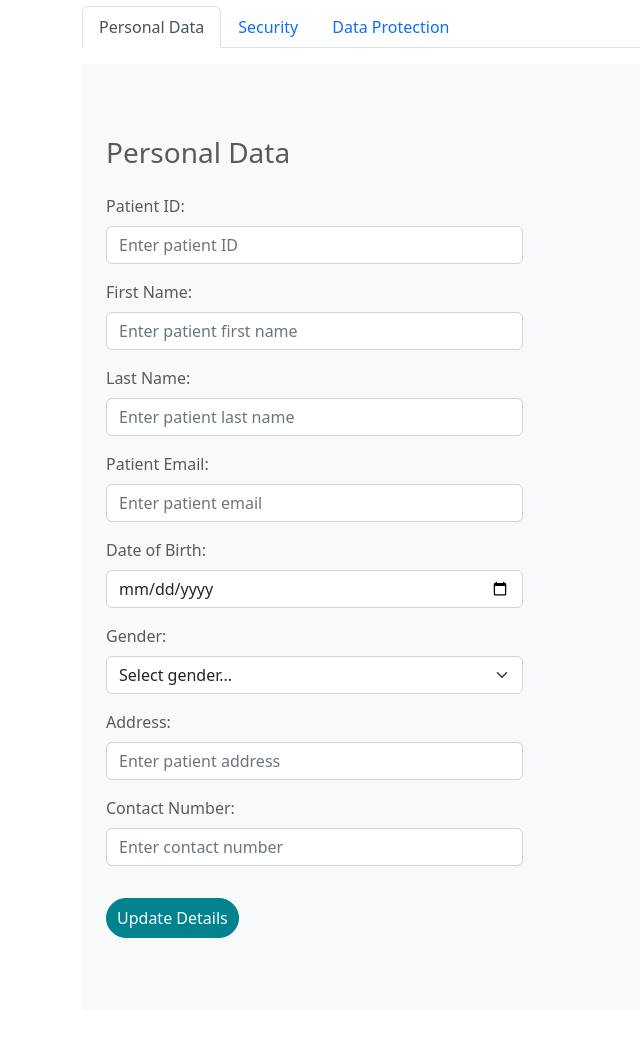
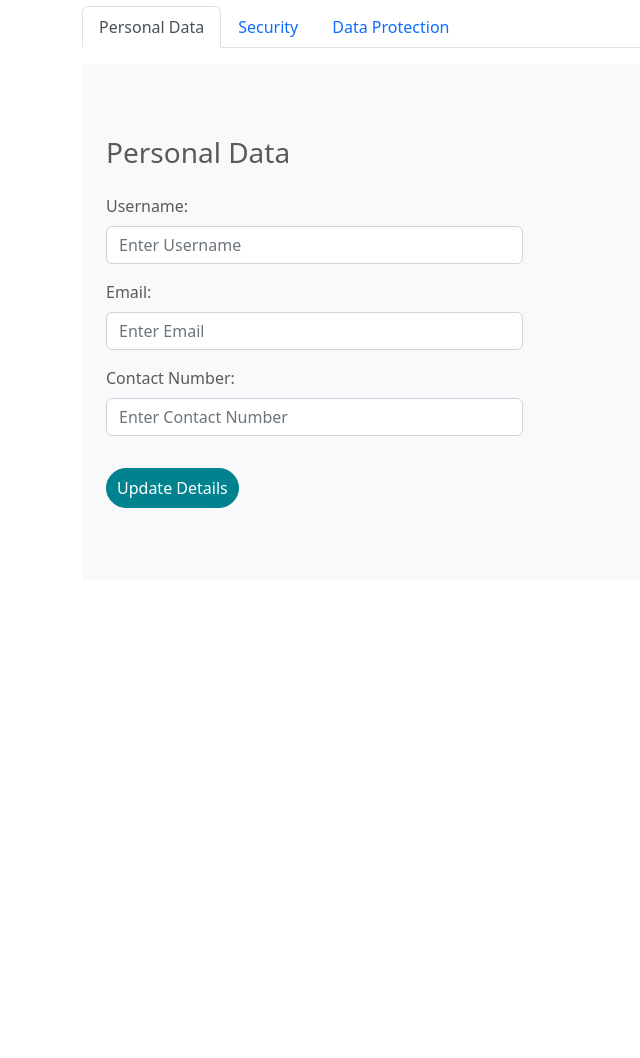
Before and after one commit to rodrigobivarazevedo/EHR_SYSTEM, a PHP site: page /MyFastCARE/profile.php in a window 1280 px wide. Shown: the part 219-1277 px from the top of the page, without its empty margins (0-640 px from the left). After the commit the page ends 727 px from the top, so only its background shows below. Run offline with PHP 8.4, Linux system fonts and the light colour scheme; the visitor is signed in with stand-in values (Sample User, id 1); some libraries are stand-ins or nearby versions.

Commit message:
get personal details working

```diff
--- a/ui/MyFastCARE/profile.php
+++ b/ui/MyFastCARE/profile.php
@@ -106,48 +106,23 @@ if (!isset($_SESSION['UserID'])) {
                         <div class="col-md-5">
 
                             <div class="container p-4">
-                            <h3 class="mb-4" id="editTitle">Personal Data</h3>
-                                    <!-- Patient Creation Form -->
-                                    <form id="updatePatientForm" class="mt-3">
+                            <h3 class="mb-4" id="personalTitle">Personal Data</h3>
+                                    <!-- Update personal details Form -->
+                                    <form id="updatePersonalForm" class="mt-3">
                                         <div class="mb-3">
-                                            <label for="PatientID_update" class="form-label">Patient ID:</label>
-                                            <input type="text" class="form-control" id="PatientID_update" placeholder="Enter patient ID" required>
+                                            <label for="username_update" class="form-label">Username:</label>
+                                            <input type="text" class="form-control" id="username_update" placeholder="Enter Username" required>
                                         </div>
                                         <div class="mb-3">
-                                            <label for="firstname_update" class="form-label">First Name:</label>
-                                            <input type="text" class="form-control" id="firstname_update" placeholder="Enter patient first name" required>
+                                            <label for="email_update" class="form-label">Email:</label>
+                                            <input type="text" class="form-control" id="email_update" placeholder="Enter Email" required>
                                         </div>
                                         <div class="mb-3">
-                                            <label for="lastname_update" class="form-label">Last Name:</label>
-                                            <input type="text" class="form-control" id="lastname_update" placeholder="Enter patient last name" required>
-                                        </div>
-                                        <div class="mb-3">
-                                            <label for="patientEmail_update" class="form-label">Patient Email:</label>
-                                            <input type="email" class="form-control" id="patientEmail_update" placeholder="Enter patient email" required>
-                                        </div>
-                                        <div class="mb-3">
-                                            <label for="patientBirthdate_update" class="form-label">Date of Birth:</label>
-                                            <input type="date" class="form-control" id="patientBirthdate_update" required>
-                                        </div>
-                                        <div class="mb-3">
-                                            <label for="patientGender_update" class="form-label">Gender:</label>
-                                            <select id="patientGender_update" class="form-select" required>
-                                                <option disabled selected value="">Select gender...</option>
-                                                <option value="Male">Male</option>
-                                                <option value="Female">Female</option>
-                                                <option value="Other">Other</option>
-                                            </select>
-                                        </div>
-                                        <div class="mb-3">
-                                            <label for="patientAddress_update" class="form-label">Address:</label>
-                                            <input type="text" class="form-control" id="patientAddress_update" placeholder="Enter patient address">
-                                        </div>
-                                        <div class="mb-3">
-                                            <label for="patientContactNumber_update" class="form-label">Contact Number:</label>
-                                            <input type="tel" class="form-control" id="patientContactNumber_update" placeholder="Enter contact number">
+                                            <label for="contact_update" class="form-label">Contact Number:</label>
+                                            <input type="tel" class="form-control" id="contact_update" placeholder="Enter Contact Number" required>
                                         </div>
                                     </form>
-                                    <button type="button" class="btn btn-primary mt-3" onclick="update_patient()">Update Details</button>
+                                    <button type="button" class="btn btn-primary mt-3" onclick="update_personal_details()">Update Details</button>
                             </div>
                         </div>
                 </div>
@@ -162,48 +137,17 @@ if (!isset($_SESSION['UserID'])) {
                     <div class="col-md-5">
 
                         <div class="container p-4">
-                        <h3 class="mb-4" id="editTitle">Login Data</h3>
-                                <!-- Patient Creation Form -->
-                                <form id="updatePatientForm" class="mt-3">
-                                    <div class="mb-3">
-                                        <label for="PatientID_update" class="form-label">Patient ID:</label>
-                                        <input type="text" class="form-control" id="PatientID_update" placeholder="Enter patient ID" required>
-                                    </div>
-                                    <div class="mb-3">
-                                        <label for="firstname_update" class="form-label">First Name:</label>
-                                        <input type="text" class="form-control" id="firstname_update" placeholder="Enter patient first name" required>
-                                    </div>
-                                    <div class="mb-3">
-                                        <label for="lastname_update" class="form-label">Last Name:</label>
-                                        <input type="text" class="form-control" id="lastname_update" placeholder="Enter patient last name" required>
-                                    </div>
-                                    <div class="mb-3">
-                                        <label for="patientEmail_update" class="form-label">Patient Email:</label>
-                                        <input type="email" class="form-control" id="patientEmail_update" placeholder="Enter patient email" required>
-                                    </div>
-                                    <div class="mb-3">
-                                        <label for="patientBirthdate_update" class="form-label">Date of Birth:</label>
-                                        <input type="date" class="form-control" id="patientBirthdate_update" required>
-                                    </div>
-                                    <div class="mb-3">
-                                        <label for="patientGender_update" class="form-label">Gender:</label>
-                                        <select id="patientGender_update" class="form-select" required>
-                                            <option disabled selected value="">Select gender...</option>
-                                            <option value="Male">Male</option>
-                                            <option value="Female">Female</option>
-                                            <option value="Other">Other</option>
-                                        </select>
-                                    </div>
-                                    <div class="mb-3">
-                                        <label for="patientAddress_update" class="form-label">Address:</label>
-                                        <input type="text" class="form-control" id="patientAddress_update" placeholder="Enter patient address">
-                                    </div>
-                                    <div class="mb-3">
-                                        <label for="patientContactNumber_update" class="form-label">Contact Number:</label>
-                                        <input type="tel" class="form-control" id="patientContactNumber_update" placeholder="Enter contact number">
-                                    </div>
+                        <h3 class="mb-4" id="loginTitle">Reset Password</h3>
+                                <!-- Update login data Form -->
+                                <form id="updateLoginForm" class="mt-3">
+                                    <form method="post" action="/forgot-password">
+                                        <div class="form-group">
+                                            <label for="forgotEmail" class="form-label">Enter your email address to reset your password:</label>
+                                            <input type="text" class="form-control" id="forgotEmail" name="forgotEmail" placeholder="Enter your email">
+                                        </div>
+                                    </form>
                                 </form>
-                                <button type="button" class="btn btn-primary mt-3" onclick="update_patient()">Update Details</button>
+                                <button type="button" class="btn btn-primary mt-3" onclick="update_password()">Reset Password</button>
                         </div>
                     </div>
                 </div>
```
Also changed, not shown: ajax/accountAJAX.php (added, +102 -0 lines), db/backend.php (+86 -0 lines), db/test_mail.php (added, +34 -0 lines), db/test_mail2.php (added, +79 -0 lines), js/account.js (+79 -0 lines).
